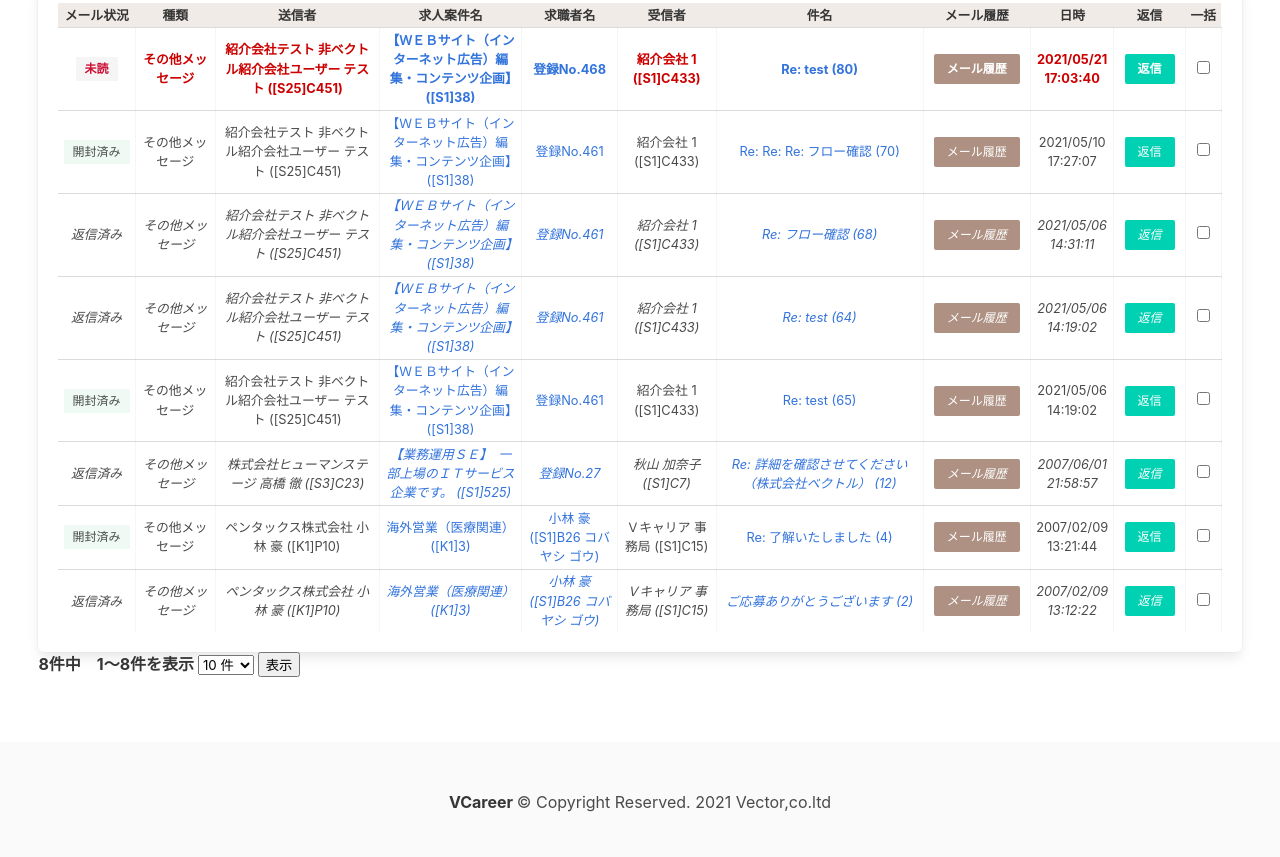
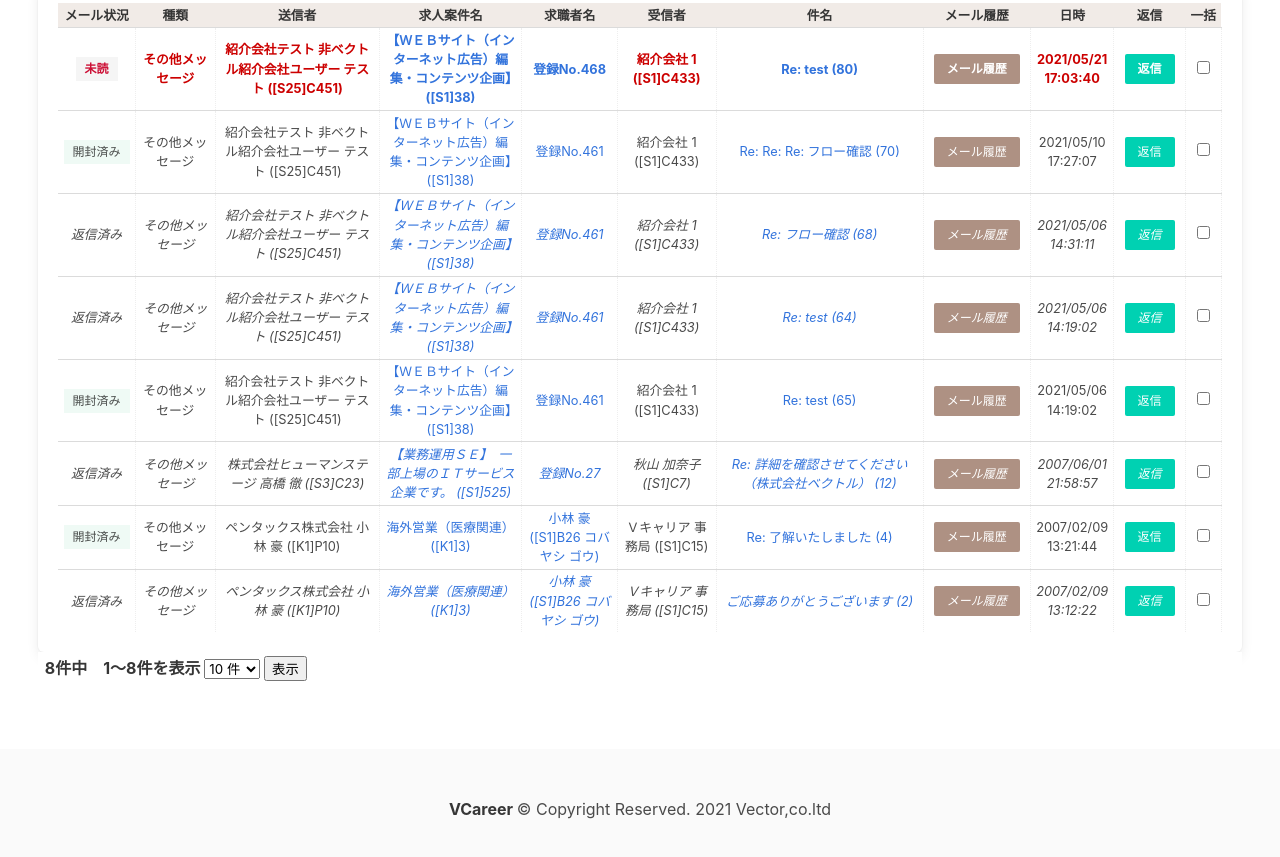
Before and after one commit to akat-a-k-a-t/vcareer, a plain HTML site: page 003.html in a window 1280 px wide. Shown: the part 989-1846 px from the top of the page. Drawn offline with nearby package versions, Linux system fonts and the light colour scheme.

Commit message:
Update 003.html
件数のTableを修正

```diff
--- a/003.html
+++ b/003.html
@@ -854,10 +854,9 @@
 
         </tbody></table>
 
-
-        <table width="100%">
+        <table class="table icx-fullwidth icx-hoverable">
           <tbody><tr>
-            <th align="left">
+            <th class="alignLeft">
             8件中　1～8件を表示
             <select id="per_page_count[B]" name="per_page_count[B]"><option value="10" selected="selected">10 件</option>
         <option value="20">20 件</option>
@@ -865,10 +864,7 @@
         <option value="50">50 件</option></select>
             <span class="sbtn"><input name="per_page_button[B]" type="submit" value="表示"></span>
           </th>
-            <td align="right">
-
-
-
+            <td class="alignRight">
           </td>
           </tr>
         </tbody></table>
```
